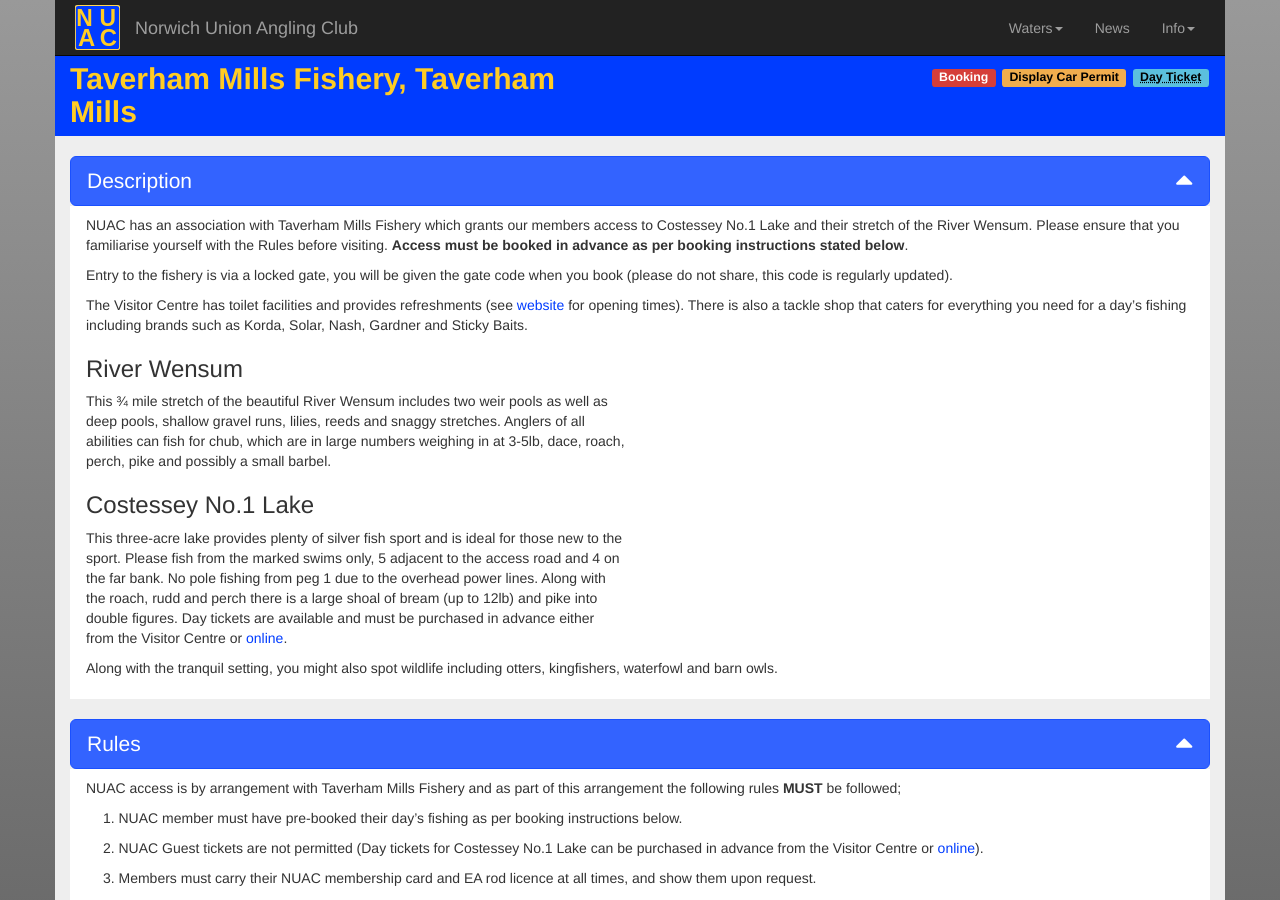
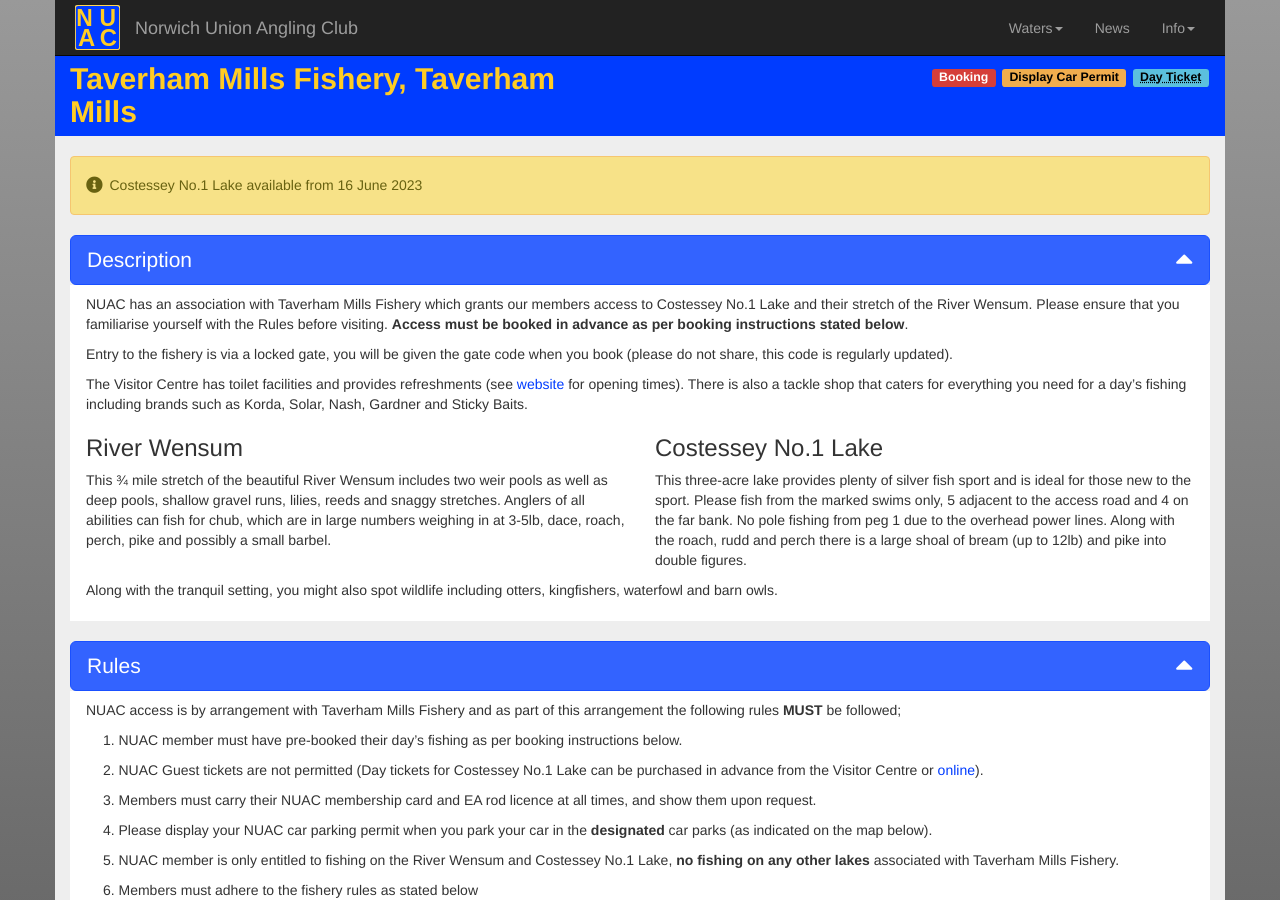
Before and after one commit to nuac-admin/nuac-release-four, a Jekyll site: the page built from _waters/taverham.md, in a window 1280 px wide and 900 px high. Built offline with Jekyll 4.4.1, drawn with Linux system fonts in a browser that asks for light colours; nearby versions of some CDN libraries.

Commit message:
add TMF msg

```diff
--- a/_data/water-msg.yml
+++ b/_data/water-msg.yml
@@ -89,10 +89,12 @@
   #   msg-desc: Venues closed due to River Close Season; re-opens Thursday 16th June
 
 tm-open-ind: true
-tm-msg-ind: false
+tm-msg-ind: true
 tm-msg-box-type: warning
 tm-messages:
-  - msg-type: warning
-    msg-desc: <strong>COVID-19 restrictions apply</strong> please follow [Angling Trust guidance](https://anglingtrust.net/covid-19/)
+  # - msg-type: warning
+  #   msg-desc: <strong>COVID-19 restrictions apply</strong> please follow [Angling Trust guidance](https://anglingtrust.net/covid-19/)
   # - msg-type: warning
   #   msg-desc: Venue closed due to River Close Season; re-opens Thursday 16th June
+  - msg-type: info
+    msg-desc: Costessey No.1 Lake available from 16 June 2023
--- a/_includes/booking-instructions.html
+++ b/_includes/booking-instructions.html
@@ -43,7 +43,7 @@
         <p>A booking is not completed UNTIL you receive a confirmation email</p>
         {% if page.nbr-of-tickets != nil %}
             {% if page.file-txt == "taverham" %}
-            <p><i>Please note that there are {{ page.nbr-of-tickets }} tickets available per day; 2 on the Lake and 2 on the River.</i></p>
+            <p><i>Please note that there are {{ page.nbr-of-tickets }} tickets available per day; {{page.nbr-no1-tickets}} on the Lake and {{page.nbr-river-tickets}} on the River.</i></p>
             {% else %}
             <p><i>Please note that there are only {{ page.nbr-of-tickets }} tickets available per day.</i></p>
             {% endif %}
--- a/_layouts/water.html
+++ b/_layouts/water.html
@@ -13,11 +13,13 @@
 
         <div id="water-desc" class="collapse in">
 
-          {% if page.desc-paras != nil %}
-          {% for para in page.desc-paras %}
+        {% if page.desc-paras != nil %}
+        {% for para in page.desc-paras %}
           {% if para.desc-col != nil %}
           <!-- Add row once on first col -->
+          {% if para.desc-col-pos == "start" %}
           <div class="row">
+          {% endif %}
             <div class="col-xs-12 {{para.desc-col}}">
                 {% if para.desc-hdr != nil %}
                 <h3>{{para.desc-hdr | markdownify}}</h3>
@@ -27,7 +29,9 @@
                 {% endif %}
             </div> <!-- END OF col  -->
           <!-- Close row once on first col -->
+          {% if para.desc-col-pos == "end" %}
           </div> <!-- END OF row  -->
+          {% endif %}
           {% else %}
           <div class="row">
             <div class="col-xs-12">
@@ -40,8 +44,8 @@
             </div> <!-- END OF col  -->
           </div> <!-- END OF row  -->
           {% endif %}
-          {% endfor %}
-          {% endif %}
+        {% endfor %}
+        {% endif %}
         </div> <!-- END OF collapse  -->
 
       </div> <!-- END OF col  -->
--- a/_waters/taverham.md
+++ b/_waters/taverham.md
@@ -12,25 +12,32 @@
 ws-url:
 venue-list: TMF River, TMF No.1 Lake
 nbr-of-tickets: 4
+nbr-river-tickets: 2
+nbr-no1-tickets: 2
 gmap-id: 18BouUmDPjL2nPWc6FeEBmm-PLBRiYQ-g
 sat-nav: NR8 6TA
 desc-paras:
   - desc-col:
+    desc-col-pos:
     desc-hdr:
     desc-para: NUAC has an association with Taverham Mills Fishery which grants our members access to Costessey No.1 Lake and their stretch of the River Wensum. Please ensure that you familiarise yourself with the Rules before visiting. **Access must be booked in advance as per booking instructions stated below**.
   - desc-col:
+    desc-col-pos:
     desc-hdr:
     desc-para: Entry to the fishery is via a locked gate, you will be given the gate code when you book (please do not share, this code is regularly updated).
   - desc-col:
     desc-hdr:
     desc-para: The Visitor Centre has toilet facilities and provides refreshments (see [website](https://anglianwaterparks.co.uk/taverham-mill) for opening times).  There is also a tackle shop that caters for everything you need for a day's fishing including brands such as Korda, Solar, Nash, Gardner and Sticky Baits.
   - desc-col: col-md-6
+    desc-col-pos: start
     desc-hdr: River Wensum
     desc-para: This ¾ mile stretch of the beautiful River Wensum includes two weir pools as well as deep pools, shallow gravel runs, lilies, reeds and snaggy stretches. Anglers of all abilities can fish for chub, which are in large numbers weighing in at 3-5lb, dace, roach, perch, pike and possibly a small barbel.
   - desc-col: col-md-6
+    desc-col-pos: end
     desc-hdr: Costessey No.1 Lake
-    desc-para: This three-acre lake provides plenty of silver fish sport and is ideal for those new to the sport. Please fish from the marked swims only, 5 adjacent to the access road and 4 on the far bank. No pole fishing from peg 1 due to the overhead power lines. Along with the roach, rudd and perch there is a large shoal of bream (up to 12lb) and pike into double figures. Day tickets are available and must be purchased in advance either from the Visitor Centre or [online](https://anglianwaterparks.co.uk/bookings-permit/select-permit/8/168/coarse/new).
+    desc-para: This three-acre lake provides plenty of silver fish sport and is ideal for those new to the sport. Please fish from the marked swims only, 5 adjacent to the access road and 4 on the far bank. No pole fishing from peg 1 due to the overhead power lines. Along with the roach, rudd and perch there is a large shoal of bream (up to 12lb) and pike into double figures.
   - desc-col:
+    desc-col-pos:
     desc-hdr:
     desc-para: Along with the tranquil setting, you might also spot wildlife including otters, kingfishers, waterfowl and barn owls.
 rules-hdr:
```
